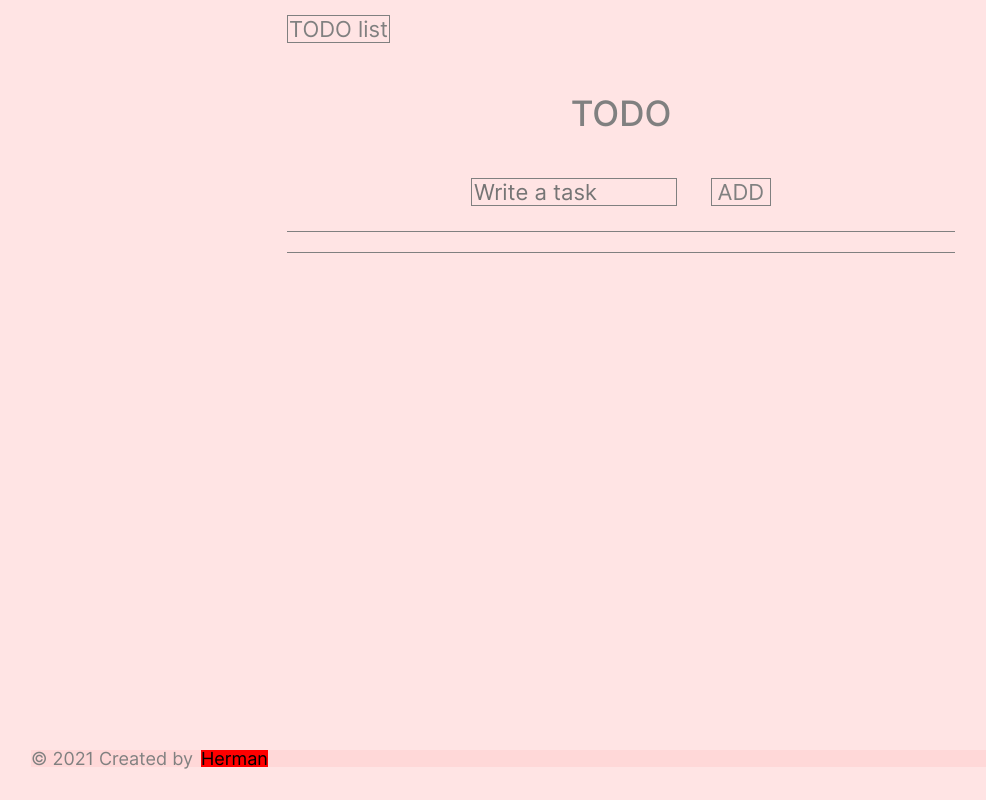
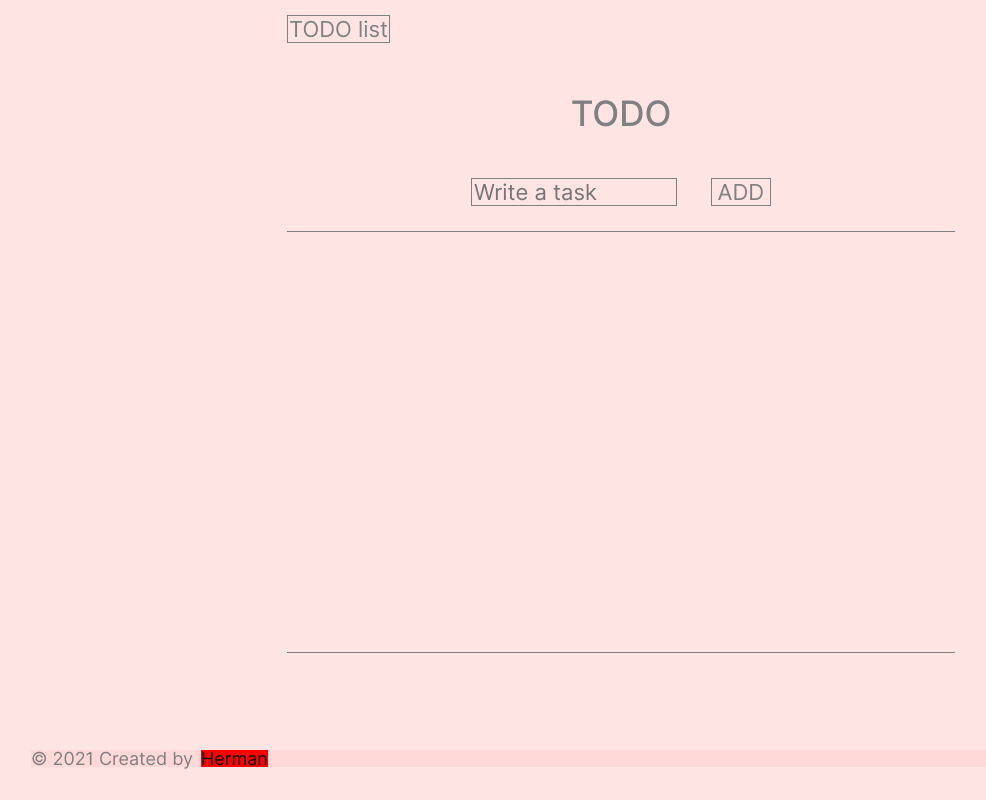
Before and after one commit to Scal3/TODOjs, a website: page index.html in a window 1280 px wide. Shown: the whole page, without its empty margins (19-1005 px from the left). Drawn offline with Linux system fonts and the light colour scheme.

Commit message:
hotfix/fix padding

```diff
--- a/blocks/main/__todo-container/main__todo-container.css
+++ b/blocks/main/__todo-container/main__todo-container.css
@@ -1,7 +1,16 @@
 .main__todo-container {
     border-top: 1px solid gray;
     border-bottom: 1px solid gray;
-    padding: 10px 0 10px 0;
+    padding: 5px 0 5px 0;
     margin: 25px auto;
     max-width: 708px;
+
+    overflow-y: scroll;
+    height: 400px;
 }
+
+@media screen and (min-width: 768px) {
+    .main__todo-container {
+        padding: 10px 0 10px 0;
+    }
+}
```
